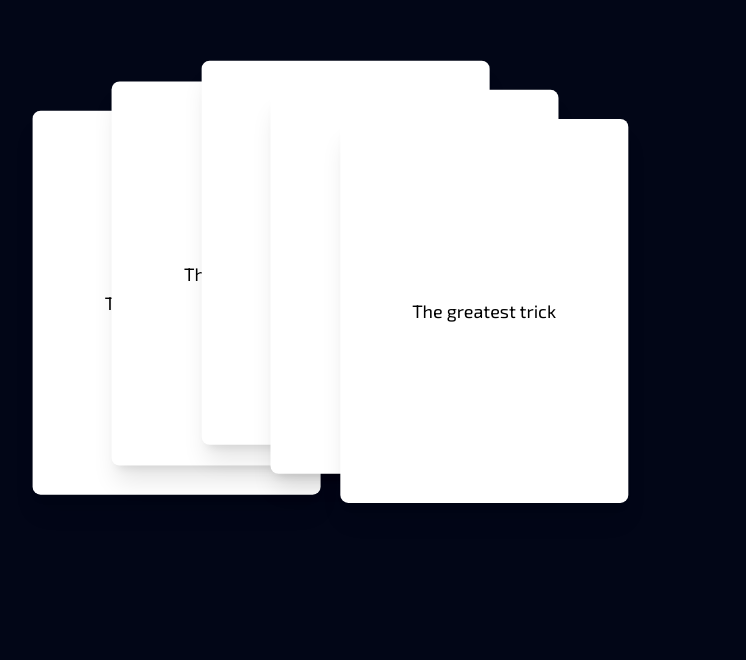
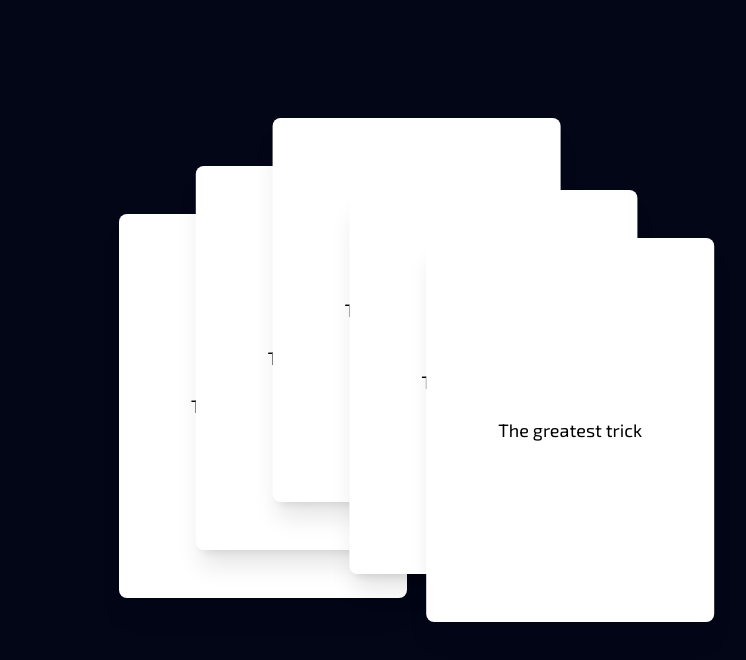
Before and after one commit to ExplorerAadi/motion-la-la-land, a Next.js app: page /stacked-cards in a window 1280 px wide. Shown: the part 114-774 px from the top of the page, without its empty margins (265-1011 px from the left). Built offline with nearby package versions, Linux system fonts and the light colour scheme.

Commit message:
fix drag behaviour

```diff
--- a/components/CardStack.tsx
+++ b/components/CardStack.tsx
@@ -1,15 +1,53 @@
 "use client";
-import { motion, useDragControls } from "framer-motion";
+import { motion } from "framer-motion";
+import { useRef, useState } from "react";
 
-const BaseCard = () => {
-  const controls = useDragControls();
+const BaseCard = ({
+  index,
+  xPercent,
+  yPercent,
+}: {
+  index: number;
+  xPercent: string;
+  yPercent: string;
+}) => {
+  const [point, setPoint] = useState({
+    x: (Number(xPercent) / 100) * window?.innerWidth,
+    y: (Number(yPercent) / 100) * window?.innerHeight,
+  });
+
+  console.log(point);
 
   return (
     <motion.div
-      onPointerDown={controls.start}
       drag={true}
-      dragControls={controls}
+      dragMomentum={false}
+      dragConstraints={{
+        left: 0,
+        right: window.innerWidth - 300,
+        top: 0,
+        bottom: window.innerHeight - 400,
+      }}
       className="flex flex-col items-center justify-center bg-white rounded-lg w-72 h-96 shadow-xl"
+      style={{ position: "absolute", top: 0, left: 0, x: point.x, y: point.y }}
+      initial={{
+        opacity: 0,
+        y: 800,
+      }}
+      animate={{
+        opacity: 1,
+        y: point.y,
+      }}
+      transition={{ duration: 0.8, type: "spring", delay: 0.2 * index }}
+      onDrag={(_, info) => {
+        if (info.point.x > 200 || info.point.y > 200) {
+          console.log(info);
+          setPoint({
+            x: info.point.x,
+            y: info.point.y,
+          });
+        }
+      }}
     >
       <h3 className="text-lg">The greatest trick</h3>
     </motion.div>
@@ -17,24 +55,16 @@ const BaseCard = () => {
 };
 
 export const BaseCardsStacked = () => {
+  const ref = useRef<HTMLDivElement>(null);
+
   return (
-    <div className="w-screen h-screen flex items-center justify-center bg-slate-950">
-      <div className="relative h-full w-full">
-        <div className="absolute top-[54%] left-[30%] -translate-x-[30%] -translate-y-[54%]">
-          <BaseCard />
-        </div>
-        <div className="absolute top-[47%] left-[38%] -translate-x-[38%] -translate-y-[47%]">
-          <BaseCard />
-        </div>
-        <div className="absolute top-[42%] left-[47%] -translate-x-[47%] -translate-y-[42%]">
-          <BaseCard />
-        </div>
-        <div className="absolute top-[49%] left-[54%] -translate-x-[54%] -translate-y-[49%]">
-          <BaseCard />
-        </div>
-        <div className="absolute top-[56%] left-[61%] -translate-x-[61%] -translate-y-[56%]">
-          <BaseCard />
-        </div>
+    <div className="w-screen h-screen flex items-center justify-center bg-slate-950 overflow-hidden">
+      <div className="relative h-full w-full" ref={ref}>
+        <BaseCard key={1} index={0} xPercent="30" yPercent="41" />
+        <BaseCard key={2} index={1} xPercent="36" yPercent="35" />
+        <BaseCard key={3} index={2} xPercent="42" yPercent="29" />
+        <BaseCard key={4} index={3} xPercent="48" yPercent="38" />
+        <BaseCard key={5} index={4} xPercent="54" yPercent="44" />
       </div>
     </div>
   );
```
